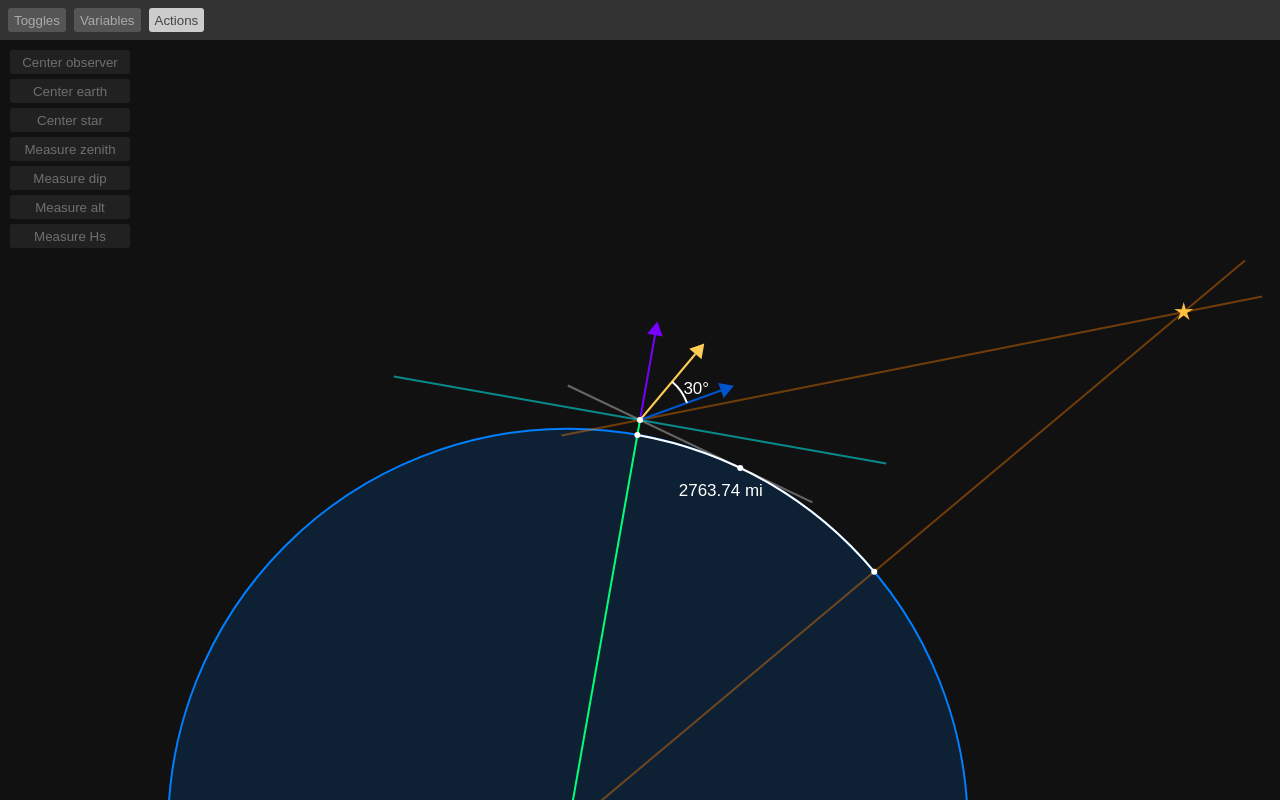
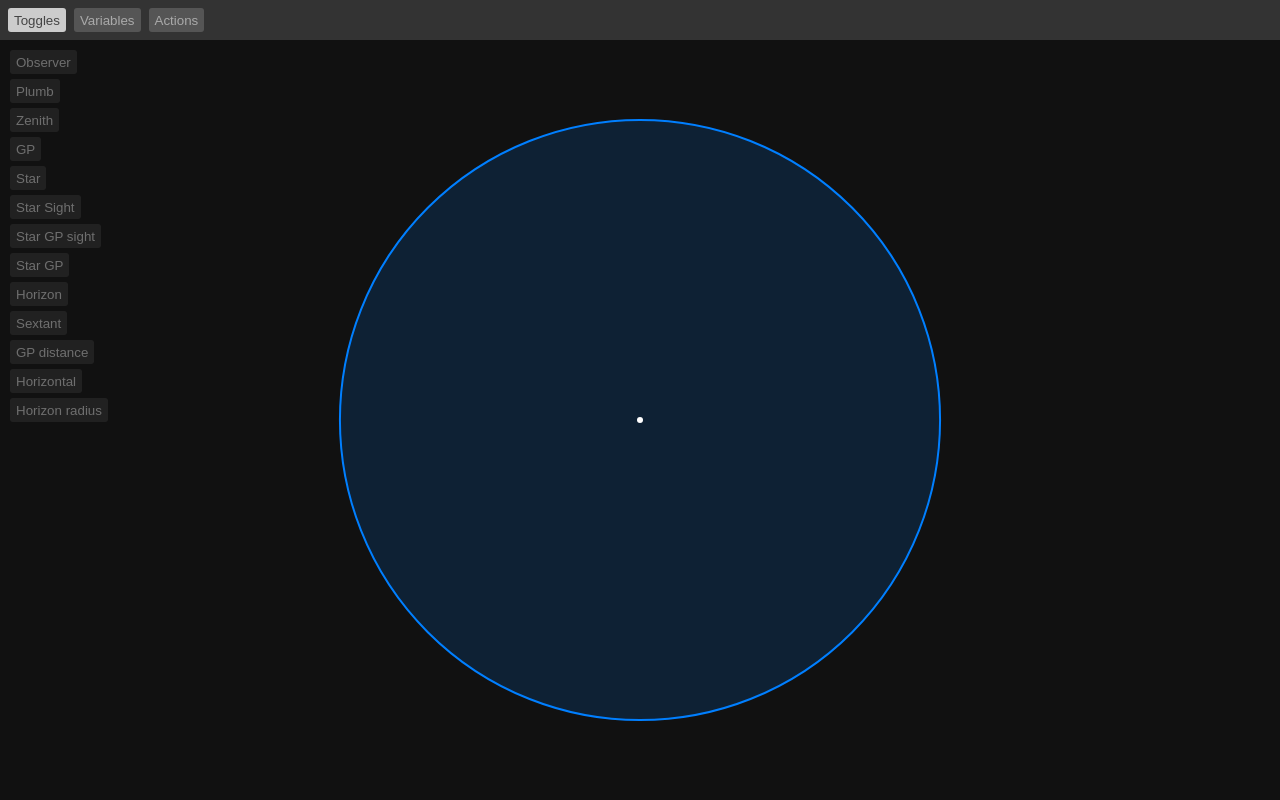
Before and after one commit to onlinebacon/celnav-diagram, a plain HTML site: page index.html in a window 1280 px wide. Drawn offline with Linux system fonts and the light colour scheme.

Commit message:
Add files via upload

```diff
--- a/css/style.css
+++ b/css/style.css
@@ -39,10 +39,10 @@ body {
 	background-color: #333;
 	color: #ccc;
 	cursor: pointer;
-	width: 120px;
 	display: block;
 	opacity: 0.5;
 	transition: 0.25s;
+	text-align: left;
 }
 .tab-content button:hover {
 	opacity: 1;
--- a/js/main.js
+++ b/js/main.js
@@ -25,23 +25,23 @@ fillScreenWithCanvas();
 
 window.addEventListener('resize', fillScreenWithCanvas);
 
-Tabs.add('Toggles', '.toggles');
+Tabs.add('Toggles', '.toggles', true);
 Tabs.add('Variables', '.variables');
-Tabs.add('Actions', '.actions', true);
+Tabs.add('Actions', '.actions');
 
-Toggles.create('Earth', 'earth', true);
-Toggles.create('Observer', 'observer', true);
-Toggles.create('Plumb', 'down', true);
-Toggles.create('Zenith', 'up', true);
-Toggles.create('GP', 'gp', true);
-Toggles.create('Star', 'star', true);
-Toggles.create('Star Sight', 'star_sight', true);
-Toggles.create('Star GP sight', 'star_gp_sight', true);
-Toggles.create('Star GP', 'star_gp', true);
-Toggles.create('Horizon', 'hrz', true);
-Toggles.create('Sextant', 'sextant', true);
-Toggles.create('GP distance', 'arc', true);
-Toggles.create('Horizontal', 'horizontal', true);
+Toggles.create('Observer', 'observer', false);
+Toggles.create('Plumb', 'down', false);
+Toggles.create('Zenith', 'up', false);
+Toggles.create('GP', 'gp', false);
+Toggles.create('Star', 'star', false);
+Toggles.create('Star Sight', 'star_sight', false);
+Toggles.create('Star GP sight', 'star_gp_sight', false);
+Toggles.create('Star GP', 'star_gp', false);
+Toggles.create('Horizon', 'hrz', false);
+Toggles.create('Sextant', 'sextant', false);
+Toggles.create('GP distance', 'arc', false);
+Toggles.create('Horizontal', 'horizontal', false);
+Toggles.create('Horizon radius', 'hrz_rad', false);
 
 Scene.init(ctx);
 
@@ -64,6 +64,9 @@ window.addEventListener('keydown', e => {
 			e.click();
 		}
 	}
+	if (code === 'KeyA') {
+		Toggles.all();
+	}
 });
 
 window.addEventListener('wheel', e => {
--- a/js/scene.js
+++ b/js/scene.js
@@ -31,9 +31,7 @@ const earthRadiusMiles = 3958.76;
 const starRadius = 10;
 const lineExcess = 80;
 const horizontalLen = 500;
-
 const d360 = Trig.deg(360);
-const d180 = Trig.deg(180);
 
 // Calculated vars
 let obsHeight = 0;
@@ -51,9 +49,10 @@ const CENTER_VEC   = 0x0;
 const CENTER_OBS   = 0x1;
 const CENTER_EARTH = 0x2;
 const CENTER_STAR  = 0x3;
+const CENTER_HRZ   = 0x4;
 
 let centerVec = vec2(0, 0);
-let center = CENTER_OBS;
+let center = CENTER_EARTH;
 
 const getCenter = () => {
 	switch (center) {
@@ -61,6 +60,7 @@ const getCenter = () => {
 		case CENTER_OBS: return obsVecPos;
 		case CENTER_EARTH: return vec2(0, 0);
 		case CENTER_STAR: return starVecPos;
+		case CENTER_HRZ: return hrzVecPos;
 	}
 };
 
@@ -110,10 +110,17 @@ const drawUp = () => {
 	ctx.arrow(a, b, COLOR.up);
 };
 const drawHorizon = () => {
+	ctx.spot(hrzVecPos, COLOR.spot);
+};
+const drawHorizonLine = () => {
 	const a = obsVecPos.minus(hrzVecDir.scale(lineExcess));
 	const b = hrzVecPos.plus(hrzVecDir.scale(lineExcess));
 	ctx.line(a, b, COLOR.horizon);
-	ctx.spot(hrzVecPos, COLOR.spot);
+};
+const drawHorizonRadius = () => {
+	const a = vec2(0, 0)
+	const b = hrzVecPos;
+	drawLineWithExcess(a, b, COLOR.horizon);
 };
 const drawEarthCenterStarLine = () => drawLineWithExcess(
 	vec2(0, 0),
@@ -163,9 +170,10 @@ const render = () => {
 	ctx.clear();
 	recalculateVars();
 	ctx.setCenter(...getCenter());
-	if (Toggles.get('earth')) drawEarth();
+	drawEarth();
 	if (Toggles.get('star_gp_sight')) drawEarthCenterStarLine();
-	if (Toggles.get('hrz')) drawHorizon();
+	if (Toggles.get('hrz_rad')) drawHorizonRadius();
+	if (Toggles.get('hrz')) drawHorizonLine();
 	if (Toggles.get('down')) drawDown();
 	if (Toggles.get('up')) drawUp();
 	if (Toggles.get('horizontal')) drawHorizontal();
@@ -174,7 +182,8 @@ const render = () => {
 	if (Toggles.get('sextant')) drawSextant();
 	if (Toggles.get('star')) drawStar();
 	if (Toggles.get('observer')) drawObserver();
-	if (Toggles.get('earth')) drawEarthCenter();
+	if (Toggles.get('hrz')) drawHorizon();
+	drawEarthCenter();
 	if (Toggles.get('gp')) drawObserverGP();
 	if (Toggles.get('star_gp')) drawStarGP();
 };
@@ -194,7 +203,7 @@ Vars.add({
 	name: 'scale',
 	min: 0.0001,
 	max: 150,
-	init: Number((400/earthRadiusMiles).toPrecision(3)),
+	init: Number((300/earthRadiusMiles).toPrecision(3)),
 	ease: Vars.exp10,
 	round: (val) => Number(val.toPrecision(3)),
 	parse: (str) => str.replace(/px\/mi\s*$/i, ''),
@@ -322,6 +331,18 @@ Actions.add('Center star', () => {
 	});
 });
 
+Actions.add('Center horizon', () => {
+	Animation.finishAll();
+	const a = getCenter();
+	center = CENTER_VEC;
+	Animation.animate(500, (t) => {
+		t = smooth(t);
+		centerVec = a.interpolate(hrzVecPos, t);
+	}, () => {
+		center = CENTER_HRZ;
+	});
+});
+
 const calcDir = (a, b, offset = 0) => {
 	const [ x, y ] = b.minus(a).normalized();
 	let angle = Trig.acos(y);
@@ -358,7 +379,20 @@ Actions.add('Measure dip', () => {
 	});
 });
 
-Actions.add('Measure alt', () => {
+Actions.add('Measure horizon zenith', () => {
+	Animation.finishAll();
+	const idx0 = Trig.toDeg(VALS.sxt_idx_dir);
+	const idx1 = 0;
+	const hrz0 = Trig.toDeg(VALS.sxt_hrz_dir);
+	const hrz1 = Trig.toDeg(calcDir(obsVecPos, hrzVecPos, VALS.obs_dir));
+	Animation.animate(500, (t) => {
+		t = smooth(t);
+		Vars.set('sxt_idx_dir', idx0 + (idx1 - idx0)*t);
+		Vars.set('sxt_hrz_dir', hrz0 + (hrz1 - hrz0)*t);
+	});
+});
+
+Actions.add('Measure alt.', () => {
 	Animation.finishAll();
 	const idx0 = Trig.toDeg(VALS.sxt_idx_dir);
 	const idx1 = Trig.toDeg(calcDir(obsVecPos, starVecPos, VALS.obs_dir));
--- a/js/toggles.js
+++ b/js/toggles.js
@@ -3,7 +3,7 @@ import * as DOM from './dom.js';
 const valueMap = {};
 
 const addToggleButton = (label, name, value) => {
-	const button = DOM.create('button', [ DOM.text(label) ]);
+	const button = DOM.create('button', [ DOM.text(label) ], { name });
 	if (value) {
 		DOM.addClass(button, 'on');
 	}
@@ -26,3 +26,14 @@ export const create = (label, name, value) => {
 	addToggleButton(label, name, value);
 	valueMap[name] = value;
 };
+
+export const all = () => {
+	const on = [...document.querySelectorAll('.toggles button.on')];
+	const off = [...document.querySelectorAll('.toggles button:not(.on)')];
+	console.log(on.length, off.length);
+	if (off.length !== 0) {
+		off.forEach(item => item.click());
+	} else {
+		on.forEach(item => item.click());
+	}
+};
```
